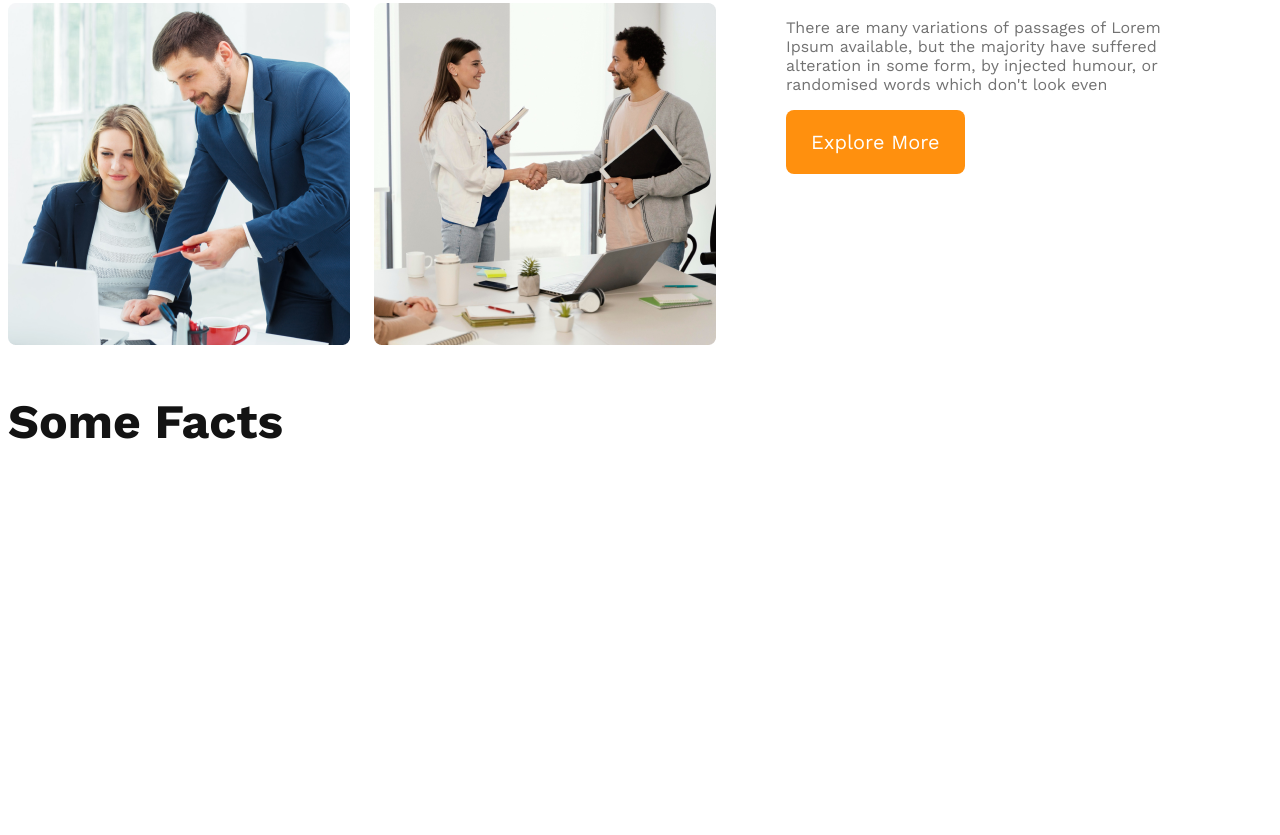
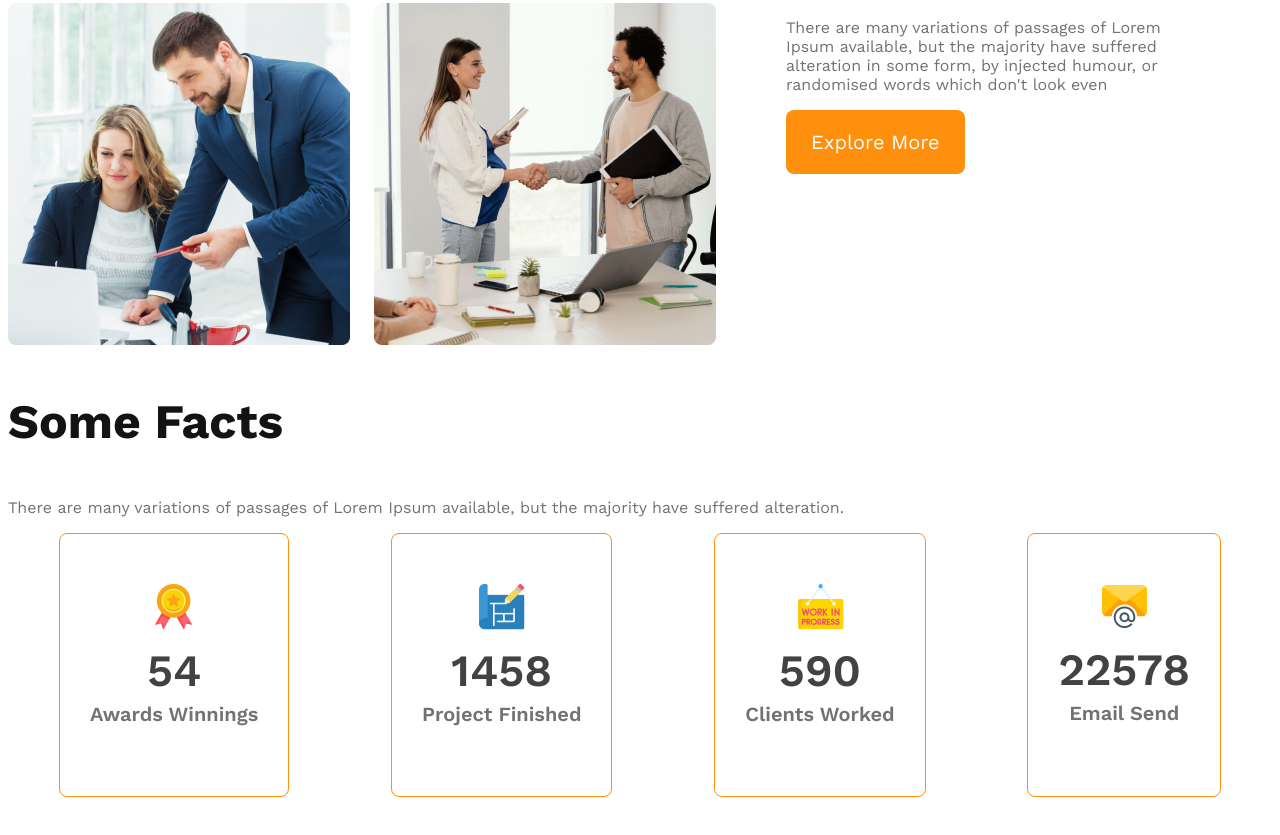
Before and after one commit to anikdev711/g3-architects-website, a plain HTML site: page index.html in a window 1280 px wide. Shown: the part 1455-2290 px from the top of the page. Before the commit the page ends 1975 px from the top, so only its background shows below. Drawn offline with nearby package versions, Linux system fonts and the light colour scheme.

Commit message:
facts added

```diff
--- a/index.html
+++ b/index.html
@@ -61,7 +61,35 @@
         <!-- facts section  -->
         <section class="facts">
             <h3 class="section-title">Some Facts</h3>
+            <p class="text-light-gray">
+                There are many variations of passages of Lorem Ipsum available, but the majority have suffered
+                alteration.
+            </p>
+            <div class="facts-card-container">
+                <div class="card">
+                    <img src="images/icons/ribon.png" alt="">
+                    <h2 class="card-stats">54</h2>
+                    <p class="card-title text-light-gray">Awards Winnings</p>
+                </div>
+                <div class="card">
+                    <img src="images/icons/projects.png" alt="">
+                    <h2 class="card-stats">1458</h2>
+                    <p class="card-title text-light-gray">Project Finished</p>
+                </div>
+                <div class="card">
+                    <img src="images/icons/customers.png" alt="">
+                    <h2 class="card-stats">590</h2>
+                    <p class="card-title text-light-gray">Clients Worked</p>
+                </div>
+                <div class="card">
+                    <img src="images/icons/email.png" alt="">
+                    <h2 class="card-stats">22578</h2>
+                    <p class="card-title text-light-gray">Email Send</p>
+                </div>
+            </div>
         </section>
+
+
     </main>
     <footer>
 
--- a/styles/architect.css
+++ b/styles/architect.css
@@ -119,6 +119,31 @@ main{
     font-weight: 400;
 }
 
+.facts-card-container{
+    display: flex;
+    justify-content: space-around;
+    text-align: center;
+
+}
+.facts-card-container .card{
+    border-radius: 8px;
+    border: 1px solid #FF900E;
+    padding: 50px 30px;
+}
+.facts-card-container .card-stats{
+    color: #424242;
+    font-size: 2.8rem;
+    font-weight: 600;
+    margin-top: 10px;
+    margin-bottom: 5px;
+}
+.facts-card-container .card-title{
+    font-size: 1.25rem;
+    font-weight: 600;
+    /* color: #727272; */
+    margin-top: 5px;
+}
+
 /* responsive style  */
 /* mobile device  */
 @media screen and (max-width: 576px){
```
